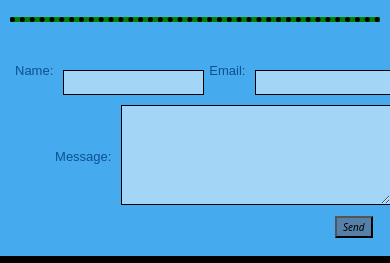
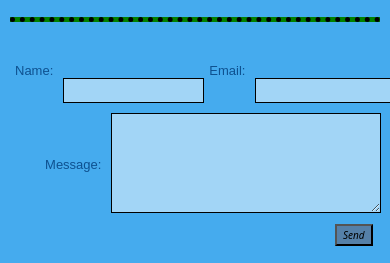
Before and after one commit to Simoja0428/Simoja0428.github.io, a React (Create React App) app: page /contact in a window 390 px wide. Shown: the part 576-839 px from the top of the page. Built offline with nearby package versions, Linux system fonts and the light colour scheme.

Commit message:
Update ContactFormStyles.css

```diff
--- a/src/components/Core/ContactFormStyles.css
+++ b/src/components/Core/ContactFormStyles.css
@@ -130,7 +130,7 @@ label {
 
     .center-too{
         padding-top: 10px;
-        padding-right: 5px;
+        padding-right: 15px;
         display: flex;
         position: relative;
     }
@@ -186,6 +186,7 @@ label {
 
     .horz input{
         font-size: 9px;
+        margin-top: 20px;
     }
 
     .sub {
```
